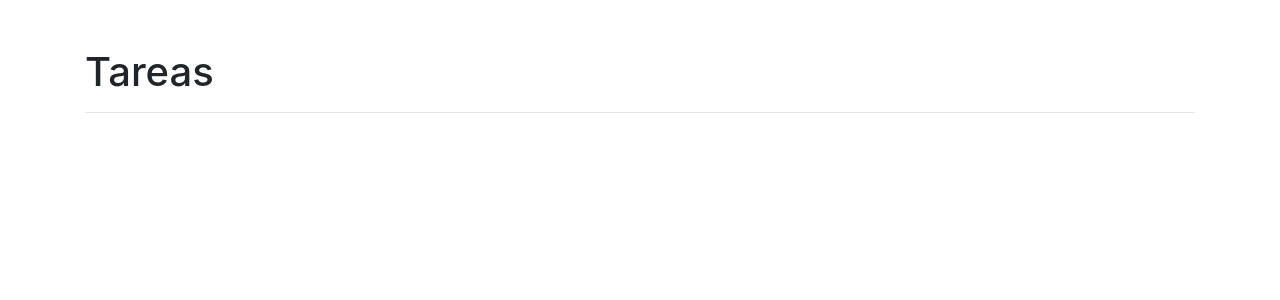
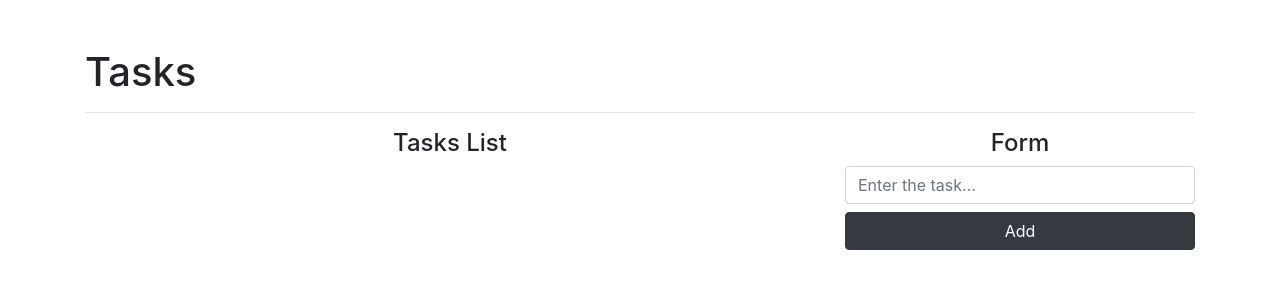
Before and after one commit to xceresx/crud, a React (Create React App) app: page / in a window 1280 px wide. Shown: the top 300 px of the page. Built offline with nearby package versions, Linux system fonts and the light colour scheme.

Commit message:
crear tabala dinamica

```diff
--- a/package.json
+++ b/package.json
@@ -6,9 +6,11 @@
     "@testing-library/jest-dom": "^5.11.4",
     "@testing-library/react": "^11.1.0",
     "@testing-library/user-event": "^12.1.10",
+    "lodash": "^4.17.20",
     "react": "^17.0.1",
     "react-dom": "^17.0.1",
     "react-scripts": "4.0.2",
+    "shortid": "^2.2.16",
     "web-vitals": "^1.0.1"
   },
   "scripts": {
--- a/src/App.js
+++ b/src/App.js
@@ -1,12 +1,68 @@
-import React from 'react'
-
-
+import React, {useState}  from 'react'
+import {isEmpty} from 'lodash'
+import shortid from 'shortid'
 
 function App() {
+  const [task, setTask]= useState("")
+  const [tasks, setTasks] = useState([])
+
+  const addTask = (e) => {
+    e.preventDefault()
+    if (isEmpty(task)) {
+      console.log("Task empty")
+      return
+    }
+
+    const newTask={
+      id:shortid.generate(),
+      task
+    }
+
+    setTasks([...tasks,newTask])
+    setTask("")
+
+  }
+
   return (
     <div className="container mt-5">
-      <h1>Tareas</h1>
+      <h1>Tasks</h1>
       <hr/>
+      <div className="row">
+        <div className="col-8">
+          <h4 className="text-center">Tasks List</h4>
+            <ul className="list-group">
+
+              {
+                tasks.map((task)=> (
+                <li className="list-group-item" key={task.id}>
+                  <span className="lead">{task.name}</span>
+                  <button className="btn btn-danger btn-sm float-right mx-2">Delete</button>
+                  <button className="btn btn-warning btn-sm float-right">Edit</button>
+                </li>
+                ))
+              }
+
+            </ul>
+        </div>
+        <div className="col-4">
+        <h4 className="text-center">Form</h4>
+          <form onSubmit={addTask}>
+            <input
+              type="text"
+              className="form-control mb-2"
+              placeholder="Enter the task..."
+              onChange={(text)=> setTask(text.target.value)}
+              value={task}
+            />
+            <button
+              className="btn btn-dark btn-block"
+              type="submit"
+            > Add
+            </button>
+          </form>
+        </div>
+      </div>
+
     </div>
   )
 }
```
Also changed, not shown: 1 other file (tests, documents, lock files or other folders).
